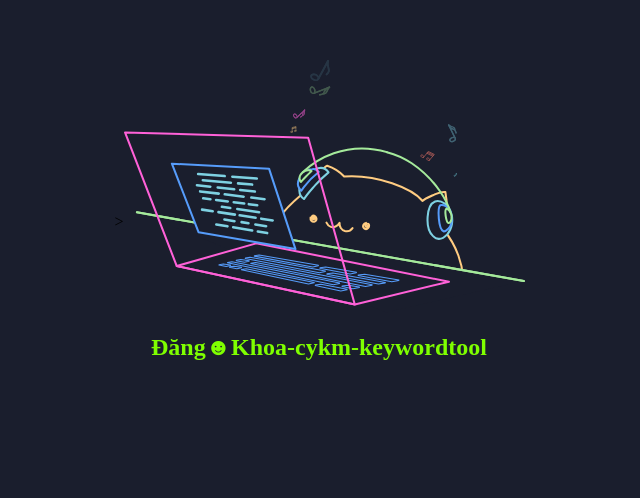
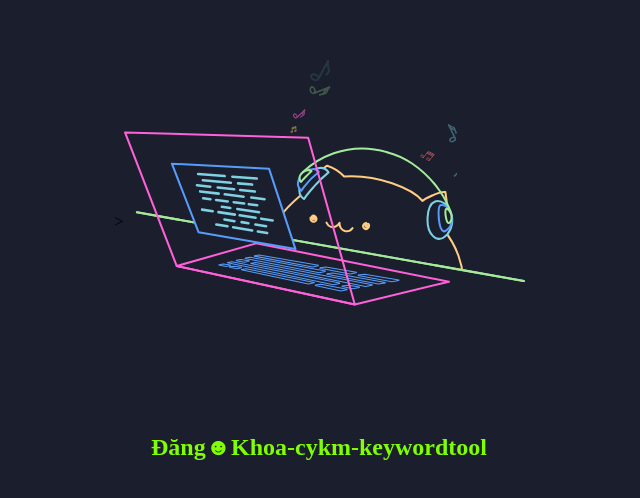
Before and after one commit to dangkhoa-cmky/-khoa, a plain HTML site: page index.html in a window 1280 px wide. Shown: the part 186-684 px from the top of the page, without its empty margins (329-969 px from the left). Drawn offline with nearby package versions, Linux system fonts and the light colour scheme.

Commit message:
Update style.css

```diff
--- a/style.css
+++ b/style.css
@@ -77,7 +77,7 @@
   }
   h2{
     position: absolute;
-    top:500px;
+    top:600px;
     font-weight: bold;
     color: chartreuse;
   }
```
